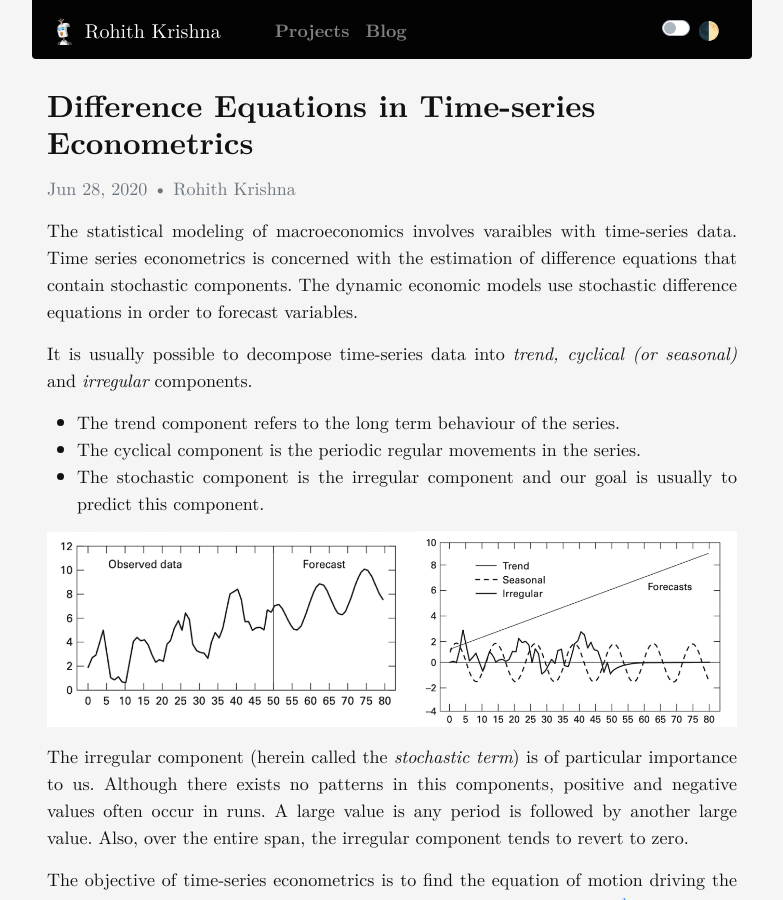
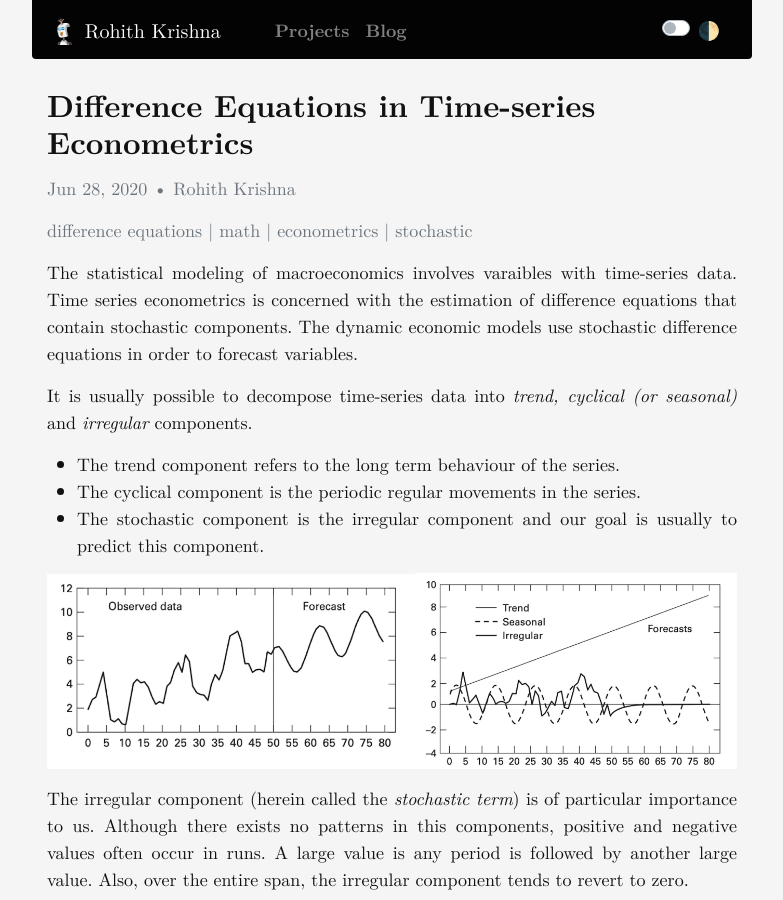
Before and after one commit to rohithmay/rohithmay.github.io, a Jekyll site: the page built from _posts/2020-06-28-difference-equations.md, in a window 1280 px wide and 900 px high. Shown: the whole window, without its empty margins (248-1031 px from the left). Built offline with Jekyll 4.4.1, drawn with Linux system fonts in a browser that asks for light colours; nearby versions of some CDN libraries; comment, search, counter and statistics services are not loaded; a style sheet for code colours, icons or effects is not loaded.

Commit message:
Update 2020-06-28-difference-equations.md

```diff
--- a/_posts/2020-06-28-difference-equations.md
+++ b/_posts/2020-06-28-difference-equations.md
@@ -4,6 +4,7 @@ author: Rohith Krishna
 date: 28 June 2020
 layout: post
 permalink: /2020-06-28-difference-equations
+tags: [difference equations, math, econometrics, stochastic]
 ---
 
 The statistical modeling of macroeconomics involves varaibles with time-series data. Time series econometrics is concerned with the estimation of difference equations that contain stochastic components. The dynamic economic models use stochastic difference equations in order to forecast variables.
```
